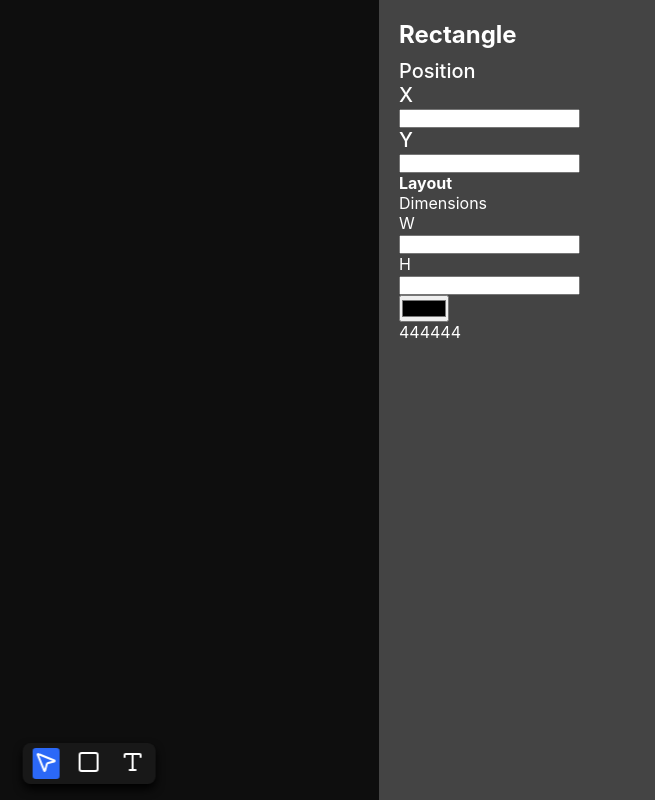
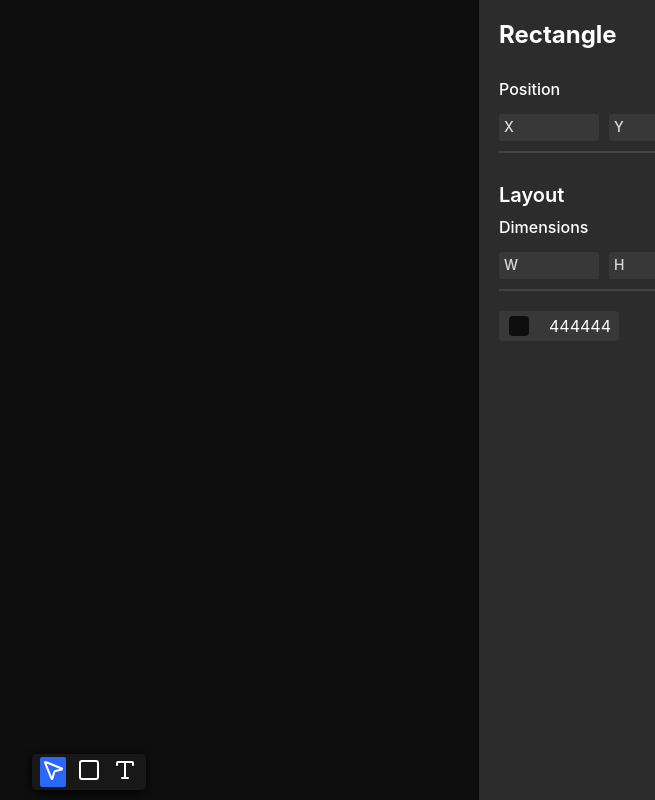
Before and after one commit to Webasif1/figma-lite, a plain HTML site: page index.html in a window 1280 px wide. Shown: the whole page, without its empty margins (551-1206 px from the left). Drawn offline with nearby package versions, Linux system fonts and the light colour scheme.

Commit message:
side bar and color

```diff
--- a/index.html
+++ b/index.html
@@ -39,14 +39,14 @@
         <h2>Rectangle</h2>
       </div>
       <!--Position box X & Y-->
-      <div class="box-position">
+      <div class="box-position com-inp-box">
         <p>Position</p>
         <div class="position">
-         <div class="position-x">
-          <p>X</p>
-          <input type="number" name="" id="">
+         <div class="position-x com-inputs">
+           <p>X</p>
+           <input type="number" name="" id="">
          </div>
-         <div class="position-y">
+         <div class="position-y com-inputs">
           <p>Y</p>
           <input type="number" name="" id="">
          </div>
@@ -54,15 +54,15 @@
       </div>
 
       <!--Layout box width & height-->
-      <div class="box-layout">
+      <div class="box-layout com-inp-box">
         <h4>Layout</h4>
         <p>Dimensions</p>
         <div class="position">
-         <div class="position-w">
+         <div class="position-w com-inputs">
           <p>W</p>
           <input type="number" name="" id="">
          </div>
-         <div class="position-h">
+         <div class="position-h com-inputs">
           <p>H</p>
           <input type="number" name="" id="">
          </div>
@@ -70,7 +70,7 @@
       </div>
       <!--Fill-->
       <div class="bg-fill">
-        <input type="color" name="color" id="box-color">
+        <input type="color" name="color" id="bgColorPicker" value="#0e0e0e">
         <p>444444</p>
       </div>
 
--- a/script.js
+++ b/script.js
@@ -3,6 +3,9 @@ const cursor = document.querySelector(".cursor");
 const rect = document.querySelector(".rect");
 const text = document.querySelector(".text");
 const canvas = document.querySelector("#main");
+const bgColorPicker = document.querySelector('#bgColorPicker');
+const colorCode = document.querySelector('.side-bar .bg-fill p');
+const root = document.documentElement;
 
 // Global State
 let elements = [];
@@ -12,6 +15,15 @@ let eleHeight = 200;
 let eleTop = null;
 let eleLeft = null;
 let isEditingText = false;
+
+function bgColor(){
+  bgColorPicker.addEventListener('input',(e)=>{
+    const newColor= e.target.value;
+    root.style.setProperty('--primary-color', newColor);
+    colorCode.innerHTML = newColor.slice(1);
+  })
+}
+bgColor()
 
 cursor.addEventListener("click", () => {
   cursor.classList.add("active");
--- a/style.scss
+++ b/style.scss
@@ -1,48 +1,61 @@
-*{
+* {
   margin: 0;
   padding: 0;
   box-sizing: border-box;
 }
-:root{
+:root {
   --primary-color: #0e0e0e;
   --second--color: #ffff;
   --text-color: #dadada;
   --active: rgb(43, 104, 247);
   --box--bg: #444444;
+  --input-bg: #383838;
+  --sidebar-bg: #2c2c2c;
 }
 html,
-body{
+body {
   height: 100%;
   width: 100%;
 }
-body{
-  font-family: 'inter',system-ui, -apple-system, BlinkMacSystemFont, 'Segoe UI', Roboto, Oxygen, Ubuntu, Cantarell, 'Open Sans', 'Helvetica Neue', sans-serif;
+body {
+  font-family:
+    "inter",
+    system-ui,
+    -apple-system,
+    BlinkMacSystemFont,
+    "Segoe UI",
+    Roboto,
+    Oxygen,
+    Ubuntu,
+    Cantarell,
+    "Open Sans",
+    "Helvetica Neue",
+    sans-serif;
   overflow: hidden;
   background-color: var(--primary-color);
 }
-a{
+a {
   text-decoration: none;
 }
-li{
+li {
   list-style: none;
 }
-#main{
+#main {
   width: 100%;
   height: 100%;
   overflow: hidden;
 }
 
-
 /***** predefined class *****/
-.active{
+.active {
   background-color: var(--active);
 }
-.rect-box{
+.rect-box {
   position: absolute;
-  background: var(--second--color);
+  background: var(--text-color);
   cursor: move;
 }
-.selected{
+.selected {
   border: 3px solid var(--active);
   z-index: 99;
 }
@@ -54,63 +67,131 @@ li{
   color: var(--second--color);
   outline: 2px solid var(--text--color);
 }
-.editing{
+.editing {
   border: 2px dashed var(--text-color);
 }
 /***** End predefined class *****/
 
-
 /***** Navbar *****/
-.bottom-nav{
+.bottom-nav {
   background: rgba(32, 32, 32, 0.652);
   backdrop-filter: blur(5px);
-  box-shadow: 0px 5px 10px rgb(0, 0, 0);
-  padding: .3rem .6rem;
+  box-shadow: 0px 2px 10px rgb(0, 0, 0);
+  padding: 3px 8px;
   width: fit-content;
-  border-radius: .5rem;
+  border-radius: 5px;
   position: absolute;
-  bottom: 1rem;
+  bottom: 10px;
   left: 50%;
   transform: translateX(-50%);
   z-index: 999;
-  ul{
+  ul {
     display: flex;
     align-items: center;
     justify-content: center;
-    gap: 1rem;
-    li{
-      padding: .1rem;
-      border-radius: .2rem;
-      img{
-      width: 100%;
+    gap: 10px;
+    li {
+      padding: 1px;
+      border-radius: 2px;
+      img {
+        width: 100%;
       }
     }
   }
 }
- /***** End Navbar *****/
+/***** End Navbar *****/
 
- /***** Sidebar *****/
- .side-bar{
-  width: 350px;
+/***** Sidebar *****/
+.side-bar {
+  width: 250px;
   height: 100%;
-  background-color: var(--box--bg);
+  background-color: var(--sidebar-bg);
   position: absolute;
   right: 0;
   top: 0;
   color: var(--second--color);
   padding: 20px;
-  .box-type{
-    margin-bottom: 10px;
-    h2{
+  .box-type {
+    h2 {
       font-size: 24px;
     }
   }
 
-  .box-position{
-    p{
+  .com-inp-box {
+    margin-top: 20px;
+    border-bottom: 2px solid var(--box--bg);
+    padding: 10px 0;
+    h4 {
       font-size: 20px;
+      font-weight: 600;
+      margin-bottom: 10px;
+    }
+    p {
+      font-size: 16px;
       font-weight: 500;
     }
+    .position {
+      margin-top: 15px;
+      display: flex;
+      align-items: center;
+      justify-content: flex-start;
+      gap: 10px;
+      .com-inputs {
+        width: 100px;
+        display: flex;
+        align-items: center;
+        justify-content: center;
+        position: relative;
+        p {
+          position: absolute;
+          top: 4px;
+          left: 5px;
+          z-index: 1000;
+          font-size: 14px;
+          font-weight: 500;
+          color: var(--text-color);
+        }
+        input {
+          width: 100%;
+          padding: 5px 5px 5px 25px;
+          outline: none;
+          border: none;
+          border-radius: 3px;
+          background-color: var(--input-bg);
+          color: var(--text-color);
+          font-size: 15px;
+          font-weight: 500;
+        }
+      }
+    }
   }
- }
- /***** End Sidebar *****/
+
+  .bg-fill {
+    margin-top: 20px;
+    display: flex;
+    gap: 20px;
+    background-color: var(--input-bg);
+    width: 120px;
+    padding: 5px 10px;
+    border-radius: 4px;
+    input {
+      padding: 0;
+      width: 20px;
+      height: 20px;
+      border: none;
+      outline: none;
+      border-radius: 4px;
+    }
+    input::-webkit-color-swatch-wrapper {
+      border-radius: 4px;
+      height: 20px;
+      width: 20px;
+      border: none;
+      padding: 0;
+    }
+    input::-webkit-color-swatch {
+      border: none;
+    }
+  }
+}
+/***** End Sidebar *****/
```
Also changed, not shown: style.css, 1 other file.
